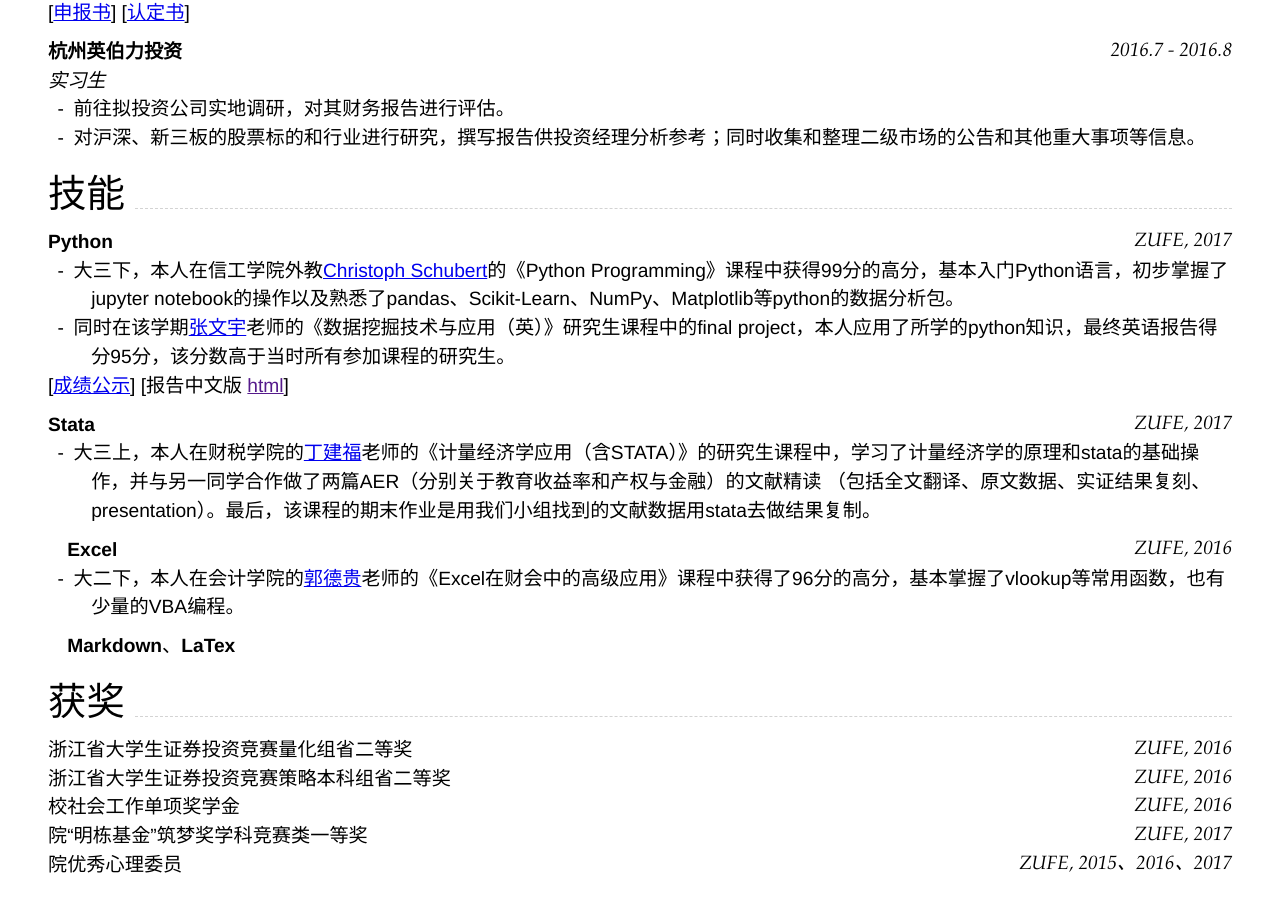
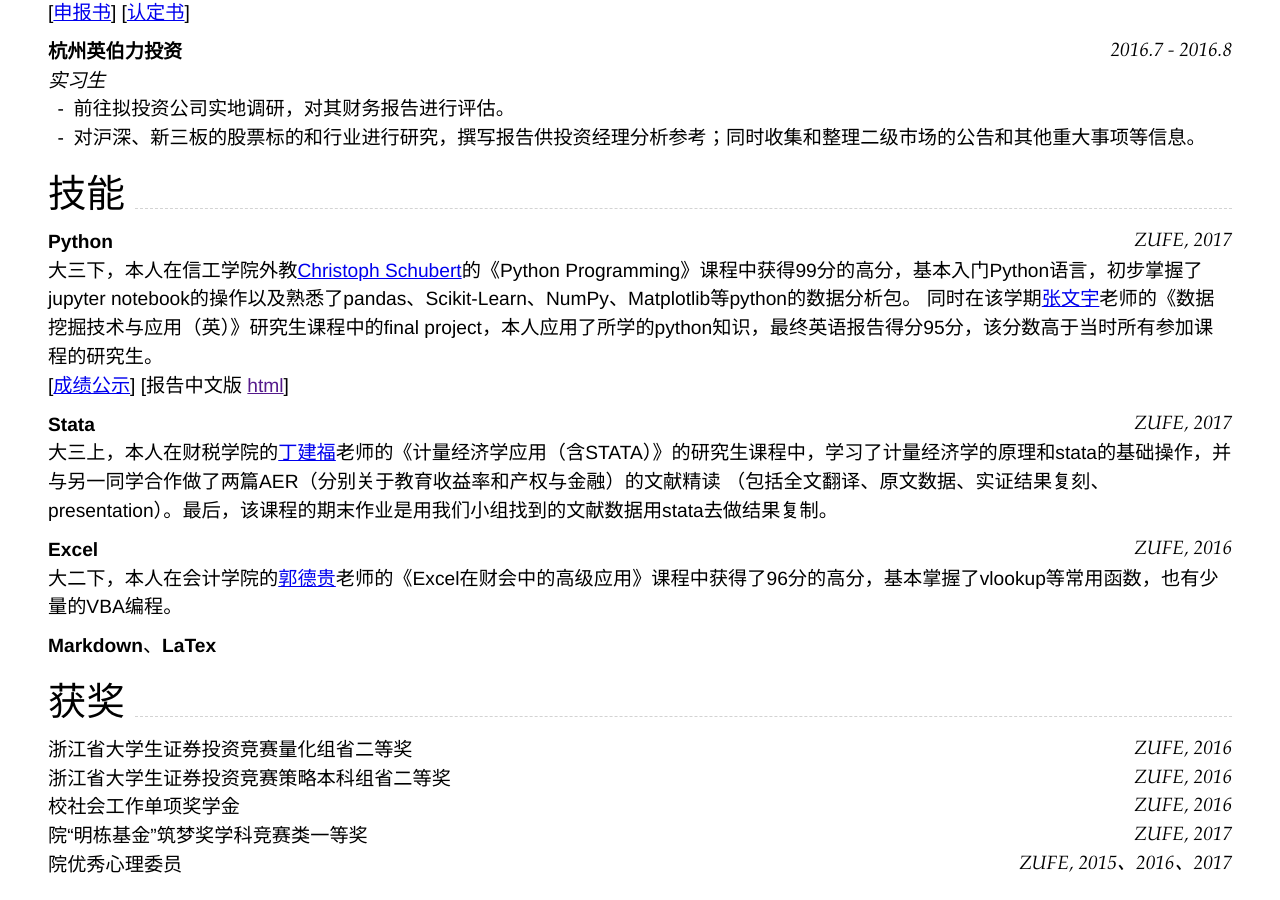
Before and after one commit to wodeni/nimo-markdown-cv, a Jekyll site: the page built from index.md, in a window 1280 px wide and 900 px high, scrolled down 625 px. Built offline with Jekyll 4.4.1, drawn with Linux system fonts in a browser that asks for light colours.

```diff
--- a/index.md
+++ b/index.md
@@ -32,7 +32,7 @@ pdf: true
 _项目负责人_<br>
 - 在[朴哲范](http://jrxy.zufe.edu.cn/info/2056/1211.htm)教授的指导下, 我作为小组负责人的身份以 __《私募股权对新三板市场的经济效应研究——以股转系统中浙江省数据为例》__ 为研究课题申请了国家级大学生创新训练项目并成功立项。目前后续的结题工作还在进行中。
 
-[[申报书](assets/%2320160515【正式上交教育部最终版】申报书（打印版）.pdf)] [[认定书](assets/认定书底稿.jpg)]
+[[申报书](assets/#20160515【正式上交教育部最终版】申报书（打印版）.pdf)] [[认定书](assets/认定书底稿.jpg)]
 ### __杭州英伯力投资__  `2016.7 - 2016.8`
 _实习生_<br>
 - 前往拟投资公司实地调研，对其财务报告进行评估。
@@ -45,14 +45,14 @@ _实习生_<br>
 ## 技能
 
 ### __Python__ `ZUFE, 2017` <br>
-- 大三下，本人在信工学院外教[Christoph Schubert](https://www.linkedin.com/in/christophschubert/)的《Python Programming》课程中获得99分的高分，基本入门Python语言，初步掌握了jupyter notebook的操作以及熟悉了pandas、Scikit-Learn、NumPy、Matplotlib等python的数据分析包。
-- 同时在该学期[张文宇](http://info.zufe.edu.cn/info/1049/5085.htm)老师的《数据挖掘技术与应用（英）》研究生课程中的final project，本人应用了所学的python知识，最终英语报告得分95分，该分数高于当时所有参加课程的研究生。
+  大三下，本人在信工学院外教[Christoph Schubert](https://www.linkedin.com/in/christophschubert/)的《Python Programming》课程中获得99分的高分，基本入门Python语言，初步掌握了jupyter notebook的操作以及熟悉了pandas、Scikit-Learn、NumPy、Matplotlib等python的数据分析包。
+  同时在该学期[张文宇](http://info.zufe.edu.cn/info/1049/5085.htm)老师的《数据挖掘技术与应用（英）》研究生课程中的final project，本人应用了所学的python知识，最终英语报告得分95分，该分数高于当时所有参加课程的研究生。
 
 [[成绩公示](assets/成绩公示.png)] [报告中文版 [html]()]
 ### __Stata__ `ZUFE, 2017` <br>
-- 大三上，本人在财税学院的[丁建福](http://cz.zufe.edu.cn/info/1077/5865.htm)老师的《计量经济学应用（含STATA）》的研究生课程中，学习了计量经济学的原理和stata的基础操作，并与另一同学合作做了两篇AER（分别关于教育收益率和产权与金融）的文献精读 （包括全文翻译、原文数据、实证结果复刻、presentation）。最后，该课程的期末作业是用我们小组找到的文献数据用stata去做结果复制。
+  大三上，本人在财税学院的[丁建福](http://cz.zufe.edu.cn/info/1077/5865.htm)老师的《计量经济学应用（含STATA）》的研究生课程中，学习了计量经济学的原理和stata的基础操作，并与另一同学合作做了两篇AER（分别关于教育收益率和产权与金融）的文献精读 （包括全文翻译、原文数据、实证结果复刻、presentation）。最后，该课程的期末作业是用我们小组找到的文献数据用stata去做结果复制。
 ### __Excel__ `ZUFE, 2016` <br>
-- 大二下，本人在会计学院的[郭德贵](http://zjacc.zufe.edu.cn/info/1182/2588.htm)老师的《Excel在财会中的高级应用》课程中获得了96分的高分，基本掌握了vlookup等常用函数，也有少量的VBA编程。
+  大二下，本人在会计学院的[郭德贵](http://zjacc.zufe.edu.cn/info/1182/2588.htm)老师的《Excel在财会中的高级应用》课程中获得了96分的高分，基本掌握了vlookup等常用函数，也有少量的VBA编程。
 ### __Markdown__、__LaTex__
 
 
```
